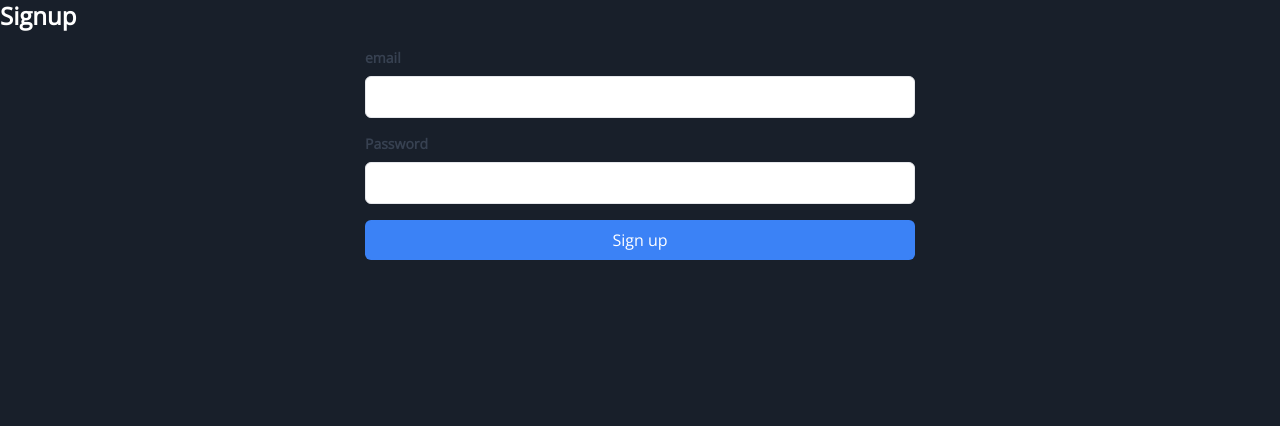
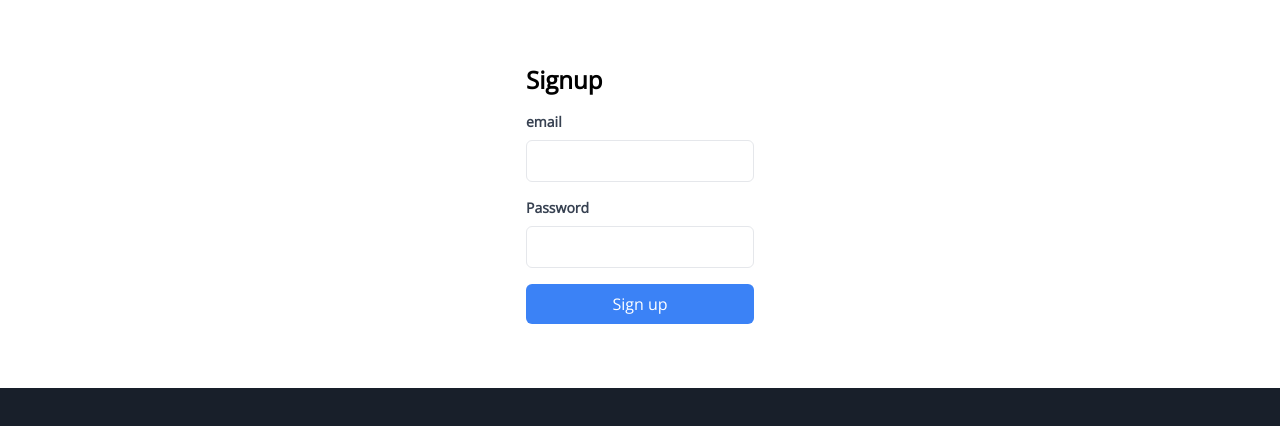
Before and after one commit to Timothy-Achonu/ThoughtTrace, a Next.js app: page /signup in a window 1280 px wide. Shown: the top 426 px of the page. Built offline with nearby package versions, Linux system fonts and the light colour scheme; no server answers.

Commit message:
fix: authentication issue

```diff
--- /dev/null
+++ b/src/app/(auth)/layout.tsx
@@ -0,0 +1,21 @@
+import { getServerSession } from "next-auth";
+import { options } from "../api/auth/[...nextauth]/options";
+import { permanentRedirect } from "next/navigation";
+
+export default async function AuthLayout({
+  children,
+}: {
+  children: React.ReactNode;
+}) {
+  const session = await getServerSession(options);
+  if (session) {
+    permanentRedirect("/daily-questions");
+  }
+  return (
+    <main className="w-full min-h-screen">
+      <div className="bg-white text-black p-[5%] flex flex-col justify-center place-items-center flex-1 min-w-[MIN(100%,500px)]">
+        {children}
+      </div>
+    </main>
+  );
+}
--- a/src/app/(auth)/signin/page.tsx
+++ b/src/app/(auth)/signin/page.tsx
@@ -1,32 +1,23 @@
-'use client'
+"use client";
 import { useSession } from "next-auth/react";
-import { options } from "../../api/auth/[...nextauth]/options";
 import { signIn, SignInOptions } from "next-auth/react";
-import { useRouter } from "next/navigation";
+import { useRouter, useSearchParams } from "next/navigation";
 import toast from "react-hot-toast";
-import { permanentRedirect } from "next/navigation";
+
+function SignInPage() {
+  const searchParams = useSearchParams();
+  const { data: session } = useSession();
+  const callbackUrl = searchParams.get("callbackUrl") || "/";
 
 
-
- function SignInPage( ) {
-
-  const {data: session} = useSession()
-
-  if(session) {
-    permanentRedirect('/daily-questions')
-  }
-
-
-  const router = useRouter()
-
-
+  const router = useRouter();
 
   async function onSubmit(formData: FormData) {
     try {
       const email = formData.get("email");
       const password = formData.get("password");
-      console.log({email})
-      console.log({password})
+      console.log({ email });
+      console.log({ password });
       if (!email || !password) {
         return;
       }
@@ -34,19 +25,18 @@ import { permanentRedirect } from "next/navigation";
       const credentials: SignInOptions = {
         email,
         password,
-        // callbackUrl,
+        callbackUrl,
         redirect: false,
       };
-      console.log({credentials})
 
       const res = await signIn("credentials", credentials);
       if (res?.ok && res.url) {
         toast.success("Login successful, Redirecting...");
         return router.replace('/daily-questions');
       } else if (res?.error) {
-        if(res?.error?.includes('CredentialsSignin')) {
-          toast.error('Email or password incorrect');
-        }else {
+        if (res?.error?.includes("CredentialsSignin")) {
+          toast.error("Email or password incorrect");
+        } else {
           toast.error(`Failed to login`);
         }
       }
--- a/src/app/(auth)/signup/page.tsx
+++ b/src/app/(auth)/signup/page.tsx
@@ -1,19 +1,13 @@
 "use client";
 import { useSession } from "next-auth/react";
-import { options } from "../../api/auth/[...nextauth]/options";
 import { signIn, SignInOptions } from "next-auth/react";
 import { useRouter } from "next/navigation";
 import toast from "react-hot-toast";
-import { signup } from "@/lib/services/authServices";
-import { permanentRedirect } from "next/navigation";
+import { signup } from "@/lib/actions/authActions";
 function SignUpPage() {
-  const { data: session } = useSession();
+  const { data: session } = useSession()
 
-  if(session) {
-    permanentRedirect('/daily-questions')
-  }
 
-  console.log(session);
   const router = useRouter();
 
   async function onSubmit(formData: FormData) {
@@ -32,11 +26,8 @@ function SignUpPage() {
         // callbackUrl,
         redirect: false,
       };
-      console.log({ credentials });
       const signUpRes = await signup(email as string, password as string);
       if (signUpRes.error) {
-        console.log("here");
-        console.log(signUpRes.error);
         if (signUpRes.error.includes("auth/email-already-in-use")) {
           toast.error("Email already in use");
         } else {
--- a/src/app/api/auth/[...nextauth]/options.ts
+++ b/src/app/api/auth/[...nextauth]/options.ts
@@ -2,7 +2,7 @@ import type { NextAuthOptions } from "next-auth";
 import GithubProvider from "next-auth/providers/github";
 import CredentialsProvider from "next-auth/providers/credentials";
 import GoogleProvider from "next-auth/providers/google";
-import { signin } from "@/lib/services/authServices";
+import { signin } from "@/lib/actions/authActions";
 
 
 // Some random ideas. I think I kind of get this next-auth, firebase stuff:
--- a/src/components/templates/Navbar.tsx
+++ b/src/components/templates/Navbar.tsx
@@ -8,7 +8,7 @@ import { RxHamburgerMenu } from "react-icons/rx";
 import { useState } from "react";
 import { MdOutlineCancel } from "react-icons/md";
 import { onAuthStateChanged, auth } from "../../app/firebase/config";
-import { signoutFirebase } from "@/lib/services/authServices";
+import { signoutFirebase } from "@/lib/actions/authActions";
 
 export function Navbar() {
   const { data: session } = useSession();
@@ -54,7 +54,7 @@ export function Navbar() {
         ) : (
           <>
             {" "}
-            <Button isLink={true} href="/api/auth/signin">
+            <Button isLink={true} href="/signin">
               Sign in
             </Button>
             <Button isLink={true} href="/signup">
```
Also changed, not shown: src/components/auth/SignInForm.tsx (added), src/components/auth/SignUpForm.tsx (added), src/lib/actions/authActions.ts (renamed from src/lib/services/authServices.ts).
